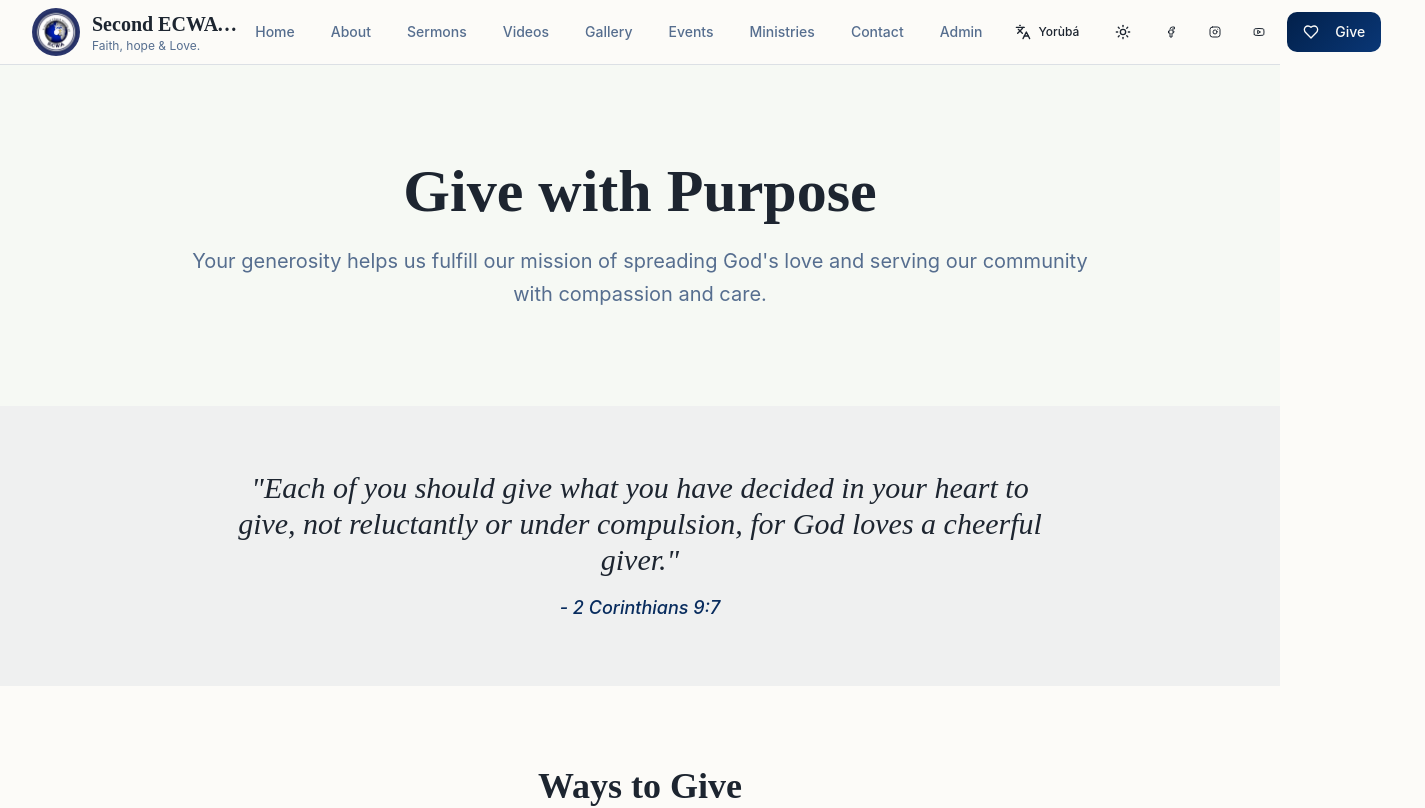
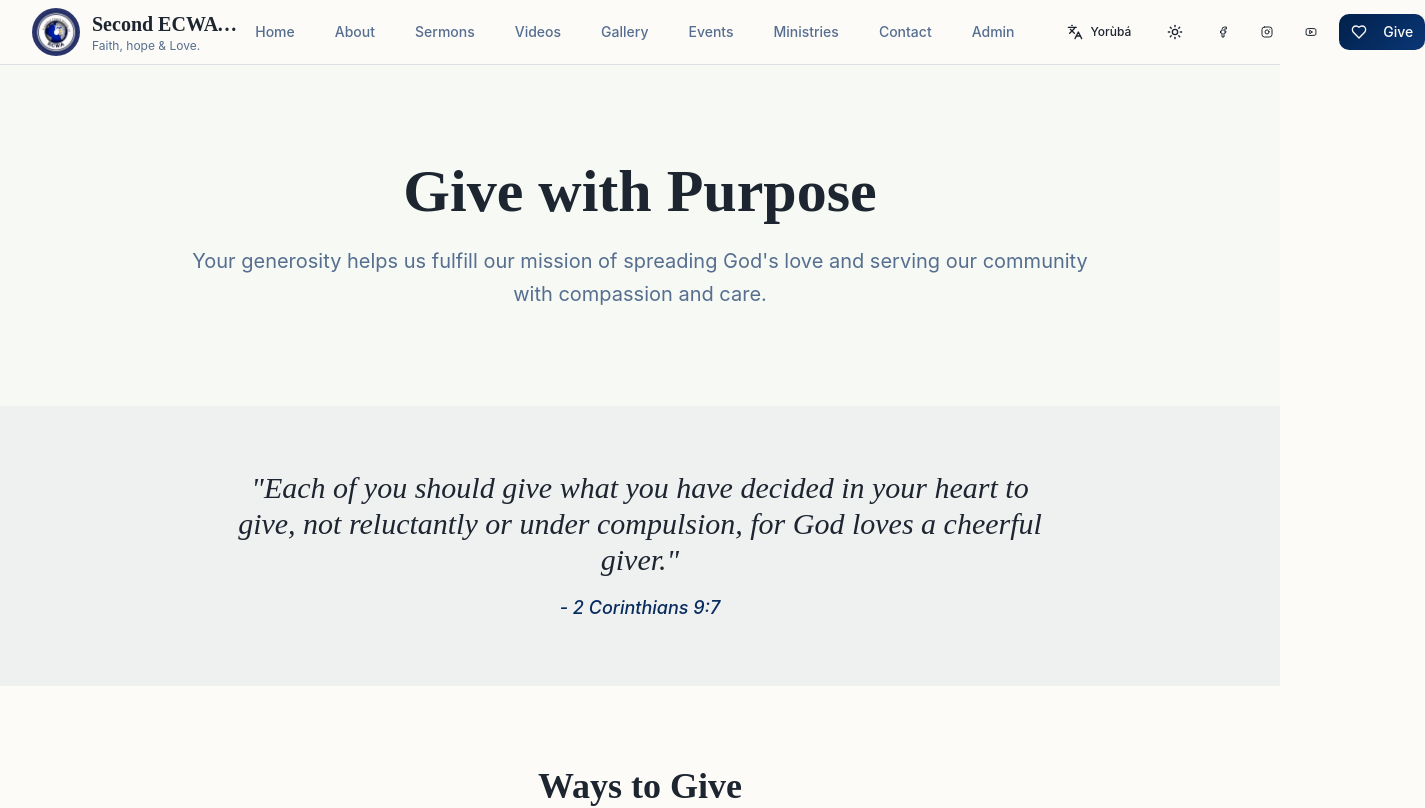
Before and after one commit to Adebisidaniel01/secondecwa-church, a React (Vite) app: page /give in a window 1280 px wide. Shown: the top 808 px of the page, 1425 px wide, since content can reach past the window. Built offline with nearby package versions, Linux system fonts and the light colour scheme.

Commit message:
Improve navigation responsiveness
Adjust desktop menu spacing and breakpoints forNavigation.tsx to prevent crowding, and ensure the church motto is visible on mobile by removing the hidden class. This makes the menu more responsive on desktop and reveals the motto on small screens.

```diff
--- a/src/components/Navigation.tsx
+++ b/src/components/Navigation.tsx
@@ -43,18 +43,18 @@ const Navigation = () => {
               <h1 className="text-xs sm:text-xl font-playfair font-bold text-foreground group-hover:text-primary smooth-transition leading-tight truncate">
                 Second ECWA Church
               </h1>
-              <p className="text-[10px] sm:text-xs text-muted-foreground hidden sm:block">{t('nav.tagline')}</p>
+              <p className="text-[10px] sm:text-xs text-muted-foreground truncate">{t('nav.tagline')}</p>
             </div>
           </Link>
 
           {/* Desktop Navigation */}
-          <div className="hidden md:flex items-center space-x-1">
+          <div className="hidden md:flex items-center gap-1 lg:gap-2">
             {navItems.map((item) => (
               <Link
                 key={item.name}
                 to={item.path}
                 className={cn(
-                  "px-4 py-2 rounded-lg text-sm font-medium smooth-transition",
+                  "px-2 lg:px-4 py-2 rounded-lg text-xs lg:text-sm font-medium smooth-transition whitespace-nowrap",
                   isActive(item.path)
                     ? "text-primary bg-primary/10"
                     : "text-muted-foreground hover:text-foreground hover:bg-accent/50"
@@ -63,14 +63,14 @@ const Navigation = () => {
                 {item.name}
               </Link>
             ))}
-            <div className="flex items-center space-x-3 ml-4">
+            <div className="flex items-center gap-2 lg:gap-3 ml-2 lg:ml-4">
               <LanguageToggle />
               <ThemeToggle />
-              <SocialLinks variant="header" size="sm" className="hidden lg:flex" />
+              <SocialLinks variant="header" size="sm" className="hidden xl:flex" />
               <Link to="/give">
-                <Button variant="default" className="sanctuary-gradient text-sanctuary-foreground hover:opacity-90">
-                  <Heart className="h-4 w-4 mr-2" />
-                  {t('nav.give')}
+                <Button variant="default" size="sm" className="sanctuary-gradient text-sanctuary-foreground hover:opacity-90 whitespace-nowrap">
+                  <Heart className="h-3 w-3 lg:h-4 lg:w-4 mr-1 lg:mr-2" />
+                  <span className="text-xs lg:text-sm">{t('nav.give')}</span>
                 </Button>
               </Link>
             </div>
```
